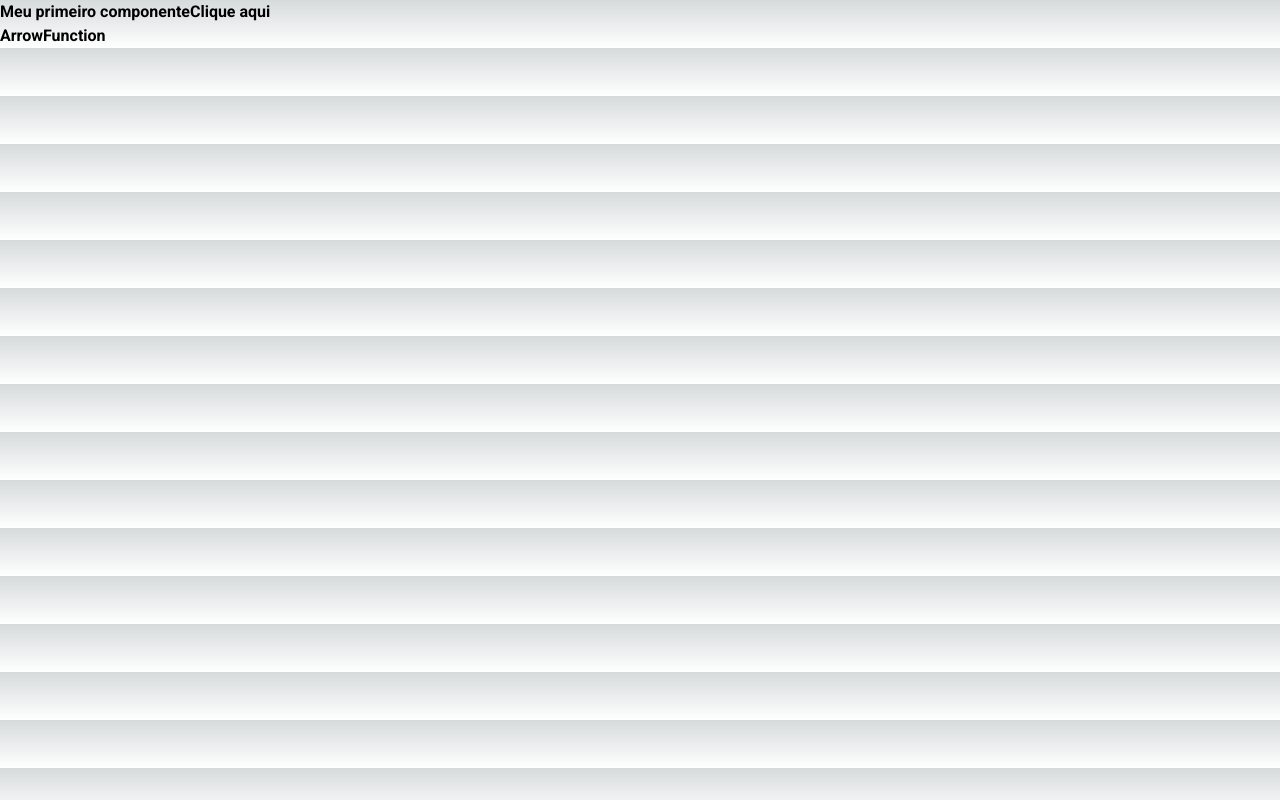
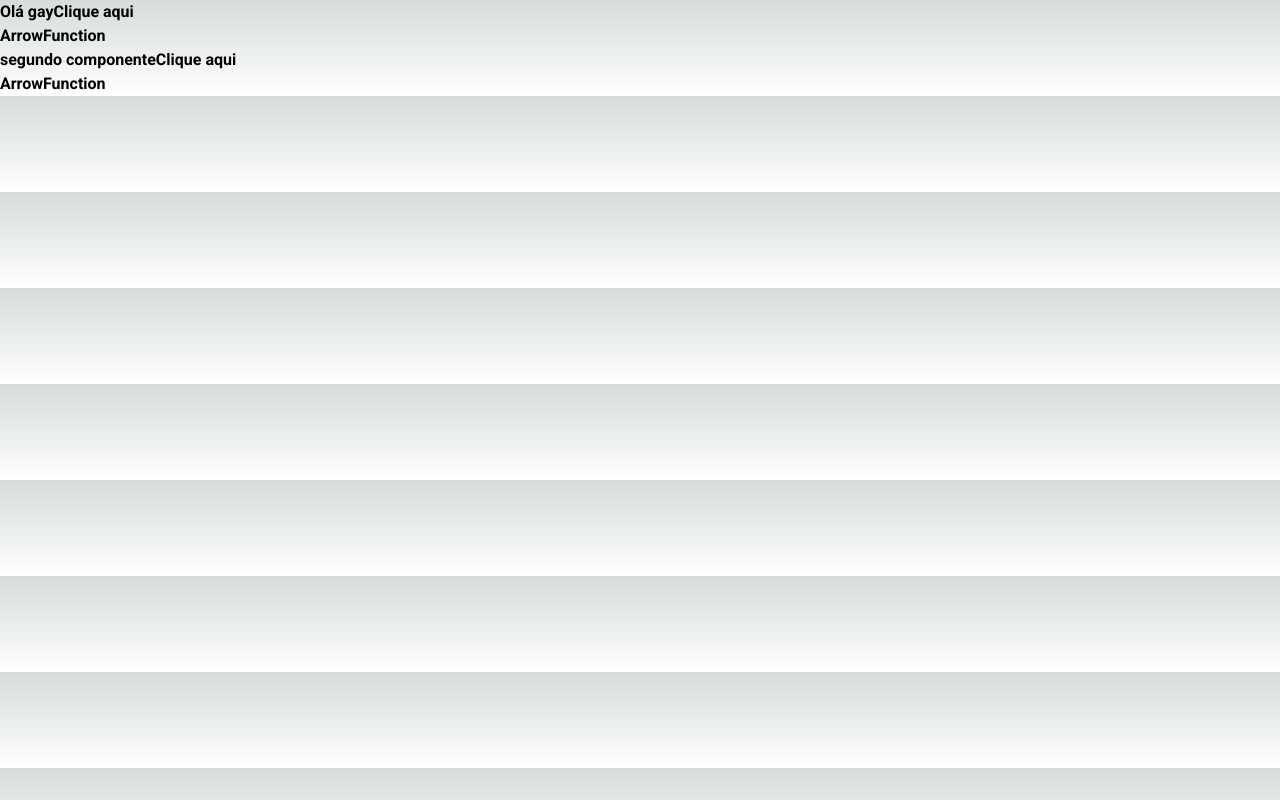
Before and after one commit to guidossan/Projeto-React-Java, a Next.js app in the folder imagelite/: page / in a window 1280 px wide. Built offline with nearby package versions, Linux system fonts and the light colour scheme.

Commit message:
coponentes com propriedades

```diff
--- a/imagelite/src/app/page.tsx
+++ b/imagelite/src/app/page.tsx
@@ -4,9 +4,14 @@ export default function Home() {
   return (
     <>
 
-    <PrimeiroComponent />
+    <PrimeiroComponent
+            menssagem='Olá gay'
+            menssagemDoBotao='menssagem do botao'/>
     <ArrowFunction />
-
+    <PrimeiroComponent
+            menssagem='segundo componente'
+            menssagemDoBotao='clicaram em min'/>
+    <ArrowFunction />
 
     </>
   )
--- a/imagelite/src/components/PrimeiroComponet.tsx
+++ b/imagelite/src/components/PrimeiroComponet.tsx
@@ -1,14 +1,22 @@
 'use client'
 
-export function PrimeiroComponent(){
+import React from "react"
+
+interface PrimeiroComponentProps{
+    menssagem?: string;
+    menssagemDoBotao?: string;
+
+}
+export const PrimeiroComponent: React.FC<PrimeiroComponentProps> = (props: PrimeiroComponentProps) =>{
 
     function handleClick(){
-        console.log("clique aqui")
+        console.log(props.menssagemDoBotao)
 
     }
     return (
         <div>
-            Meu primeiro componente
+            {props.menssagem}
+
             <button onClick={handleClick}>Clique aqui</button>
         </div>
     )
```
